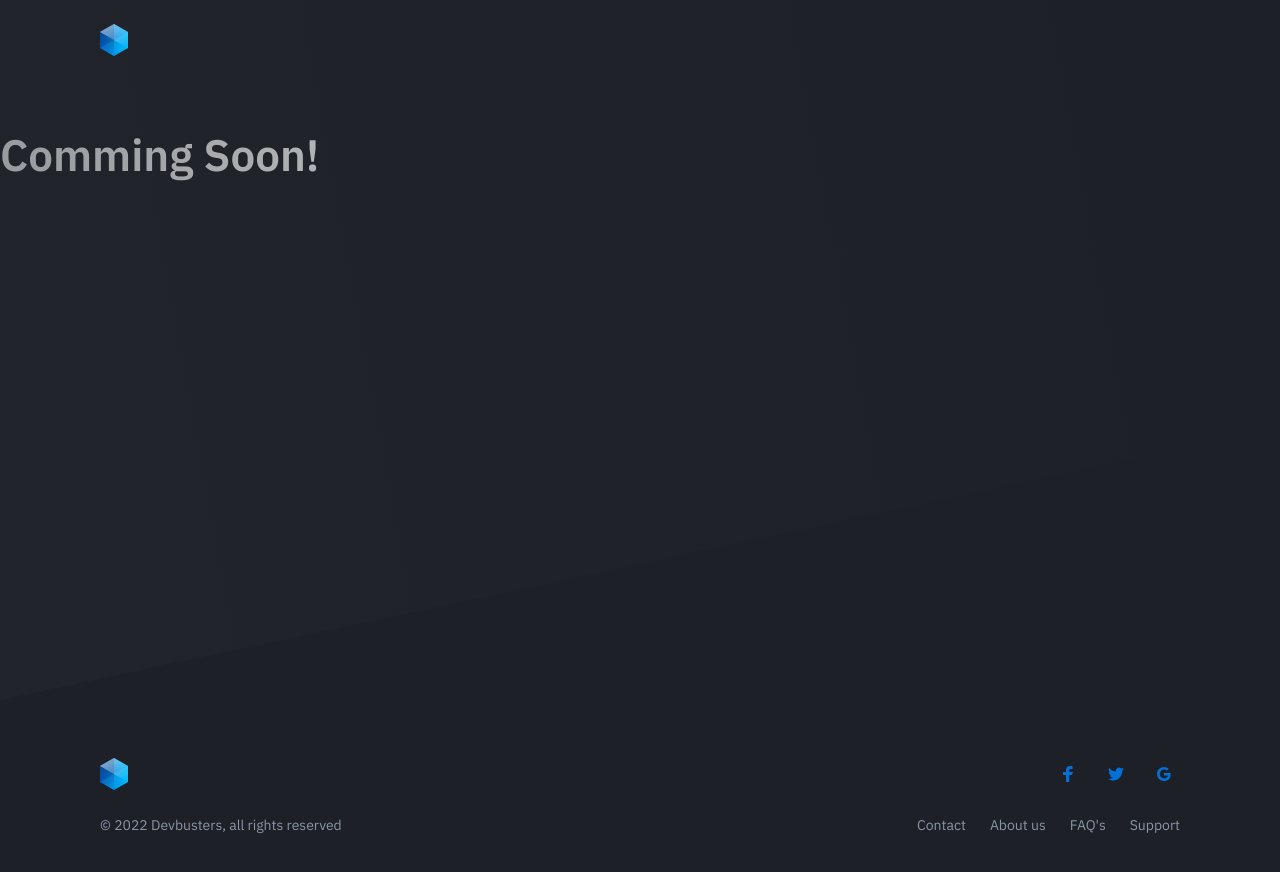
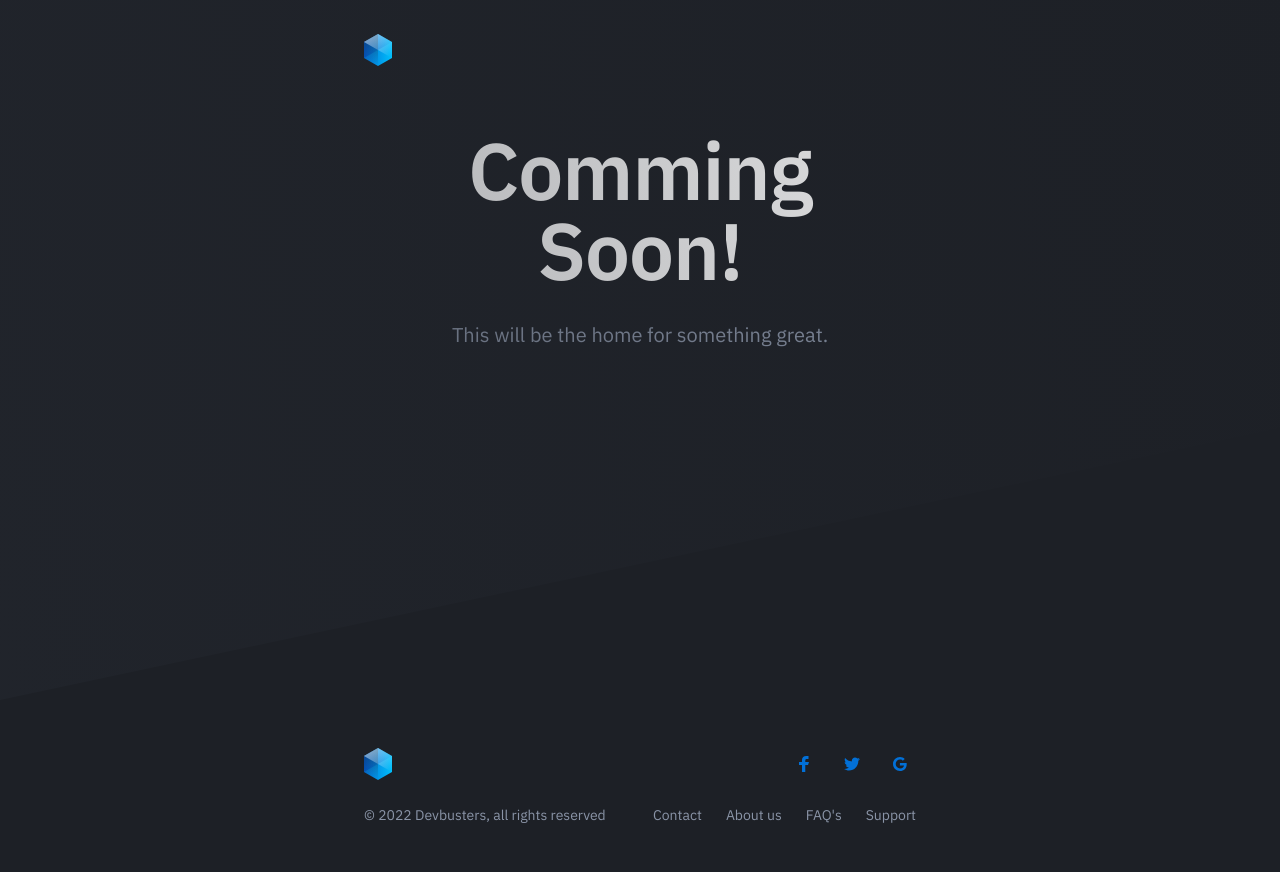
Before and after one commit to Devbusters/devbusters, a Jekyll site: the page built from index.html, in a window 1280 px wide. Shown: the top 872 px of the page. Built offline with Jekyll 4.4.1, drawn with Linux system fonts in a browser that asks for light colours; nearby versions of some CDN libraries.

Commit message:
Update index.html

```diff
--- a/index.html
+++ b/index.html
@@ -2,4 +2,23 @@
 layout: default
 ---
 
-<h1>Comming Soon!</h1>
+
+<style type="text/css" media="screen">
+    .container {
+      margin: 10px auto;
+      max-width: 600px;
+      text-align: center;
+    }
+    h1 {
+      margin: 30px 0;
+      font-size: 4em;
+      line-height: 1;
+      letter-spacing: -1px;
+    }
+  </style>
+
+  <div class="container">
+    <h1>Comming Soon!</h1>
+
+    <p>This will be the home for something great.</p>
+  </div>
```
